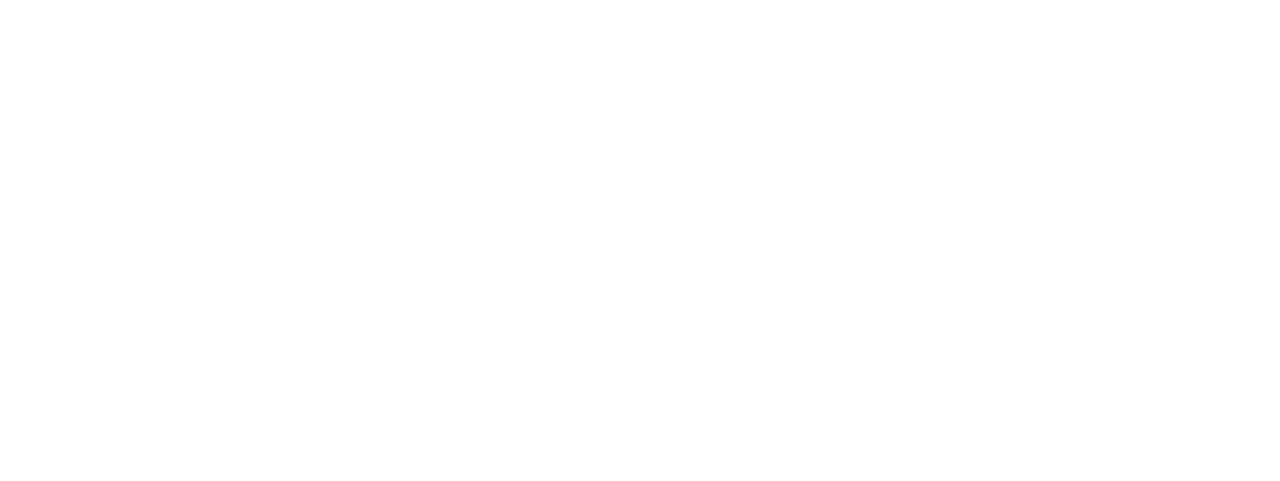
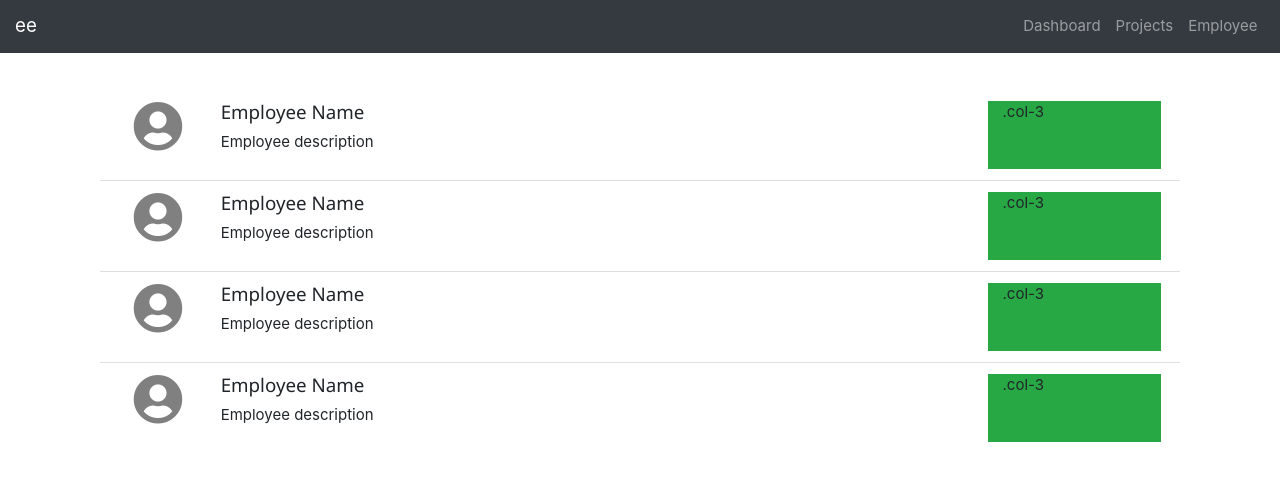
Before and after one commit to afieqhamieza/Project-Management, a Django app: page /employee/ in a window 1280 px wide. Before the commit the part shown is empty. Shown: the top 481 px of the page. Run offline with Django 3.2, Linux system fonts and the light colour scheme; some libraries are stand-ins or nearby versions.

Commit message:
set up the list structure for employee

```diff
--- a/ee/ee/templates/index.html
+++ b/ee/ee/templates/index.html
@@ -21,6 +21,9 @@
     <!-- Latest compiled JavaScript -->
     <script src="https://maxcdn.bootstrapcdn.com/bootstrap/4.5.0/js/bootstrap.min.js"></script>
 
+    <!-- bootstrap4 icon -->
+    <link rel="stylesheet" href="https://use.fontawesome.com/releases/v5.7.0/css/all.css" integrity="sha384-lZN37f5QGtY3VHgisS14W3ExzMWZxybE1SJSEsQp9S+oqd12jhcu+A56Ebc1zFSJ" crossorigin="anonymous">
+
 </head>
 
 <body>
@@ -37,7 +40,7 @@
                 <a class="nav-link" href="{% url 'engagement_index' %}">Projects</a>
             </li>
             <li class="nav-item">
-                <a class="nav-link" href="#">Employee</a>
+                <a class="nav-link" href="{% url 'employee' %}">Employee</a>
             </li>
         </ul>
     </nav>
--- a/ee/ee/urls.py
+++ b/ee/ee/urls.py
@@ -21,4 +21,4 @@ urlpatterns = [
     path('', include('homepage.urls')), #they delete this because delete hello world
     path("engagements/", include("engagement.urls")),
     path("employee/", include("employee.urls")),
-]
+ ]
--- a/ee/employee/templates/employee.html
+++ b/ee/employee/templates/employee.html
@@ -0,0 +1,57 @@
+{% extends "index.html" %} {% load static %} {% block page_content %}
+
+<div class="container">
+    <ul class="list-group list-group-flush">
+        <li class="list-group-item">
+            <div class="container">
+                <div class="row">
+                    <div class="col-1 "><i class='fas fa-user-circle' style='font-size:50px;color:grey'></i></div>
+                    <div class="col-9 ">
+                        <h5>Employee Name</h5>
+                        <p>Employee description</p>
+                    </div>
+                    <div class="col-2 bg-success">.col-3</div>
+                </div>
+            </div>
+        </li>
+        <li class="list-group-item">
+            <div class="container">
+                <div class="row">
+                    <div class="col-1 "><i class='fas fa-user-circle' style='font-size:50px;color:grey'></i></div>
+                    <div class="col-9 ">
+                        <h5>Employee Name</h5>
+                        <p>Employee description</p>
+                    </div>
+                    <div class="col-2 bg-success">.col-3</div>
+                </div>
+            </div>
+        </li>
+        <li class="list-group-item">
+            <div class="container">
+                <div class="row">
+                    <div class="col-1 "><i class='fas fa-user-circle' style='font-size:50px;color:grey'></i></div>
+                    <div class="col-9 ">
+                        <h5>Employee Name</h5>
+                        <p>Employee description</p>
+                    </div>
+                    <div class="col-2 bg-success">.col-3</div>
+                </div>
+            </div>
+        </li>
+        <li class="list-group-item">
+            <div class="container">
+                <div class="row">
+                    <div class="col-1 "><i class='fas fa-user-circle' style='font-size:50px;color:grey'></i></div>
+                    <div class="col-9 ">
+                        <h5>Employee Name</h5>
+                        <p>Employee description</p>
+                    </div>
+                    <div class="col-2 bg-success">.col-3</div>
+                </div>
+            </div>
+        </li>
+    </ul>
+</div>
+
+
+{% endblock %}
```
Also changed, not shown: ee/employee/templates/static/style.css (added).
